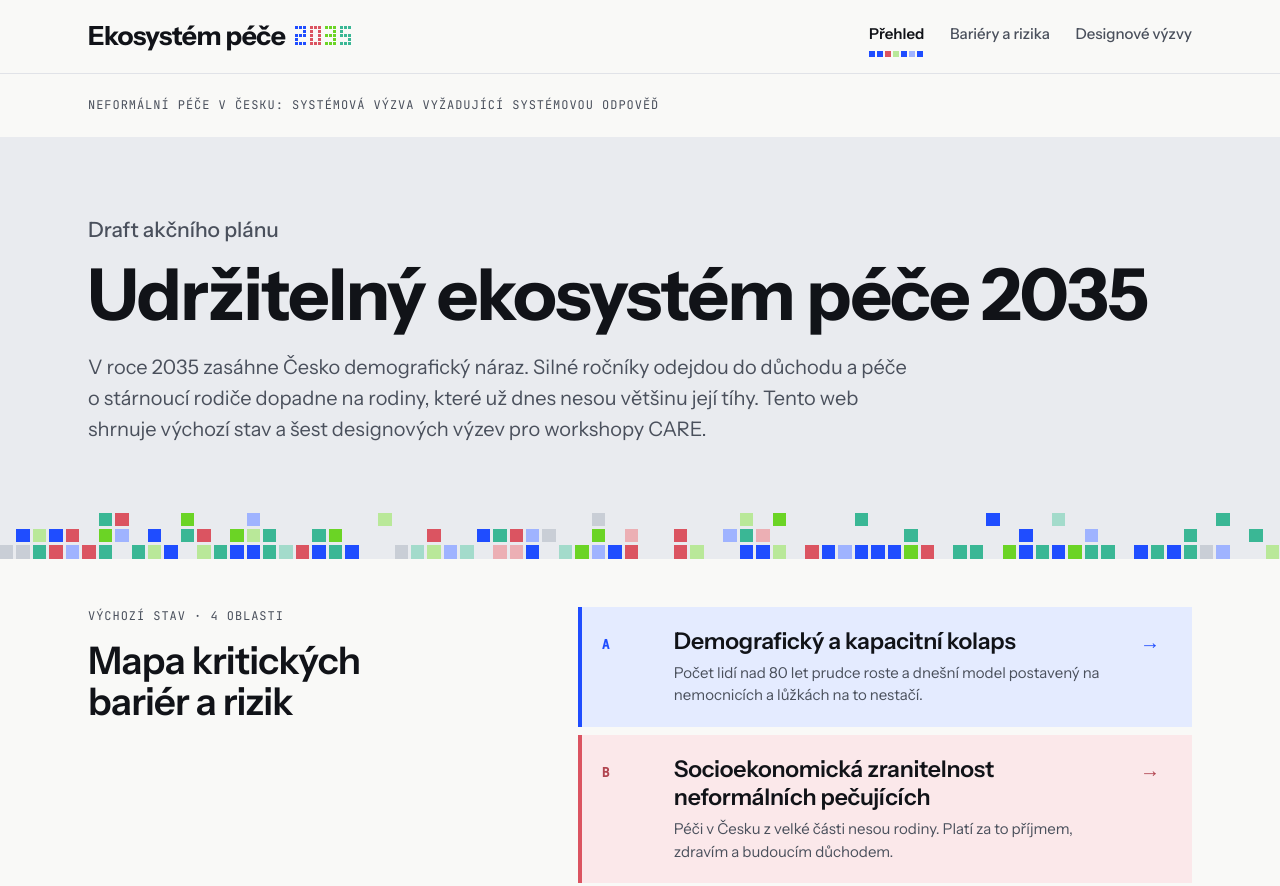
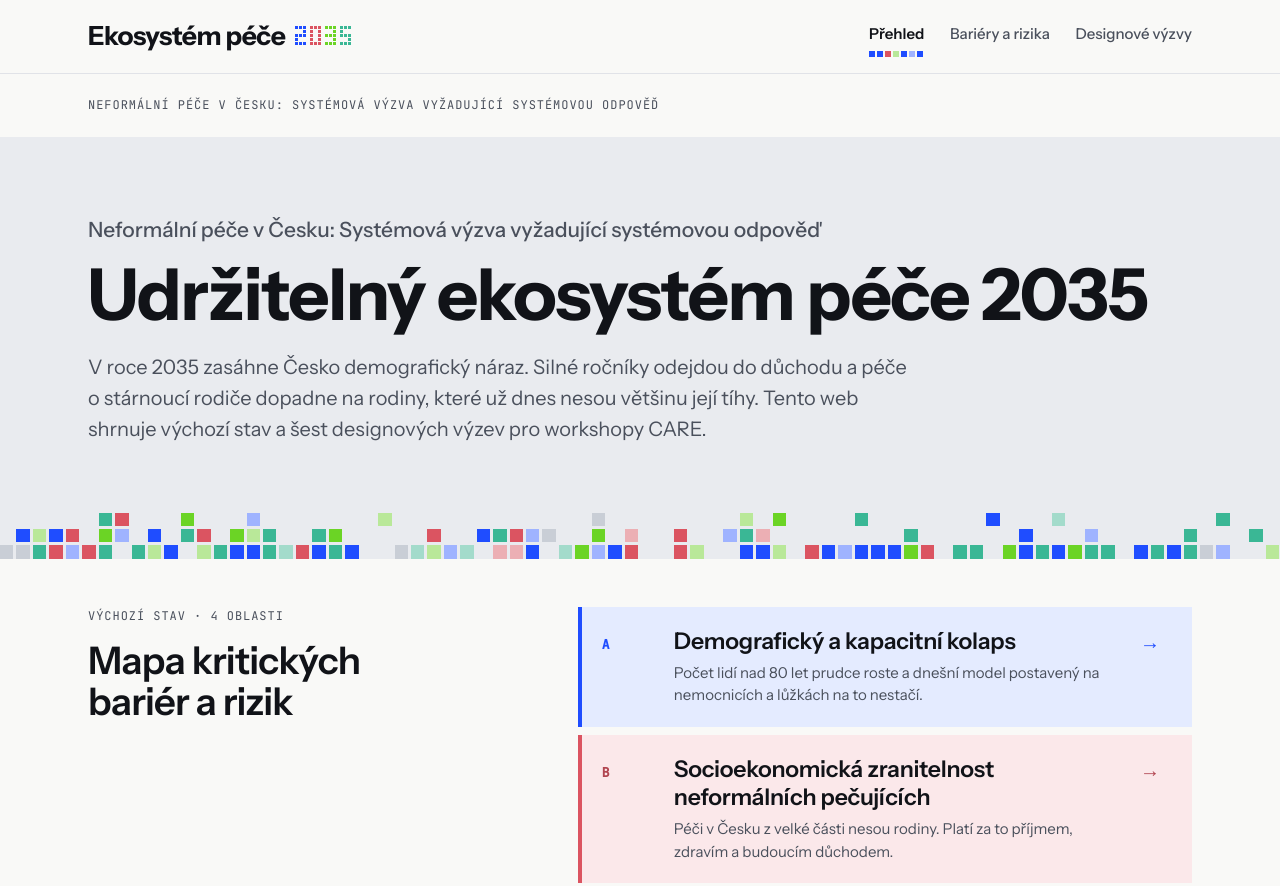
Before and after one commit to jindrich2/ekosystem-pece-2035, a plain HTML site: page index.html in a window 1280 px wide. Shown: the top 886 px of the page. Drawn offline with Linux system fonts and the light colour scheme.

Commit message:
Úvod: nadtitulek Neformální péče v Česku, výška loga podle 2035
Co-Authored-By: Claude Opus 5.5 <noreply@anthropic.com>

```diff
--- a/index.html
+++ b/index.html
@@ -937,7 +937,7 @@ function challengeIndex() {
 function home() {
   setHero(null, "uvod");
   return `
-  ${band("Draft akčního plánu", "Udržitelný ekosystém péče 2035",
+  ${band("Neformální péče v Česku: Systémová výzva vyžadující systémovou odpověď", "Udržitelný ekosystém péče 2035",
     "V roce 2035 zasáhne Česko demografický náraz. Silné ročníky odejdou do důchodu a péče o stárnoucí rodiče dopadne na rodiny, které už dnes nesou většinu její tíhy. Tento web shrnuje výchozí stav a šest designových výzev pro workshopy CARE.", waveStripes(), "lead")}
   <div class="wrap">
     <section class="row">
```
